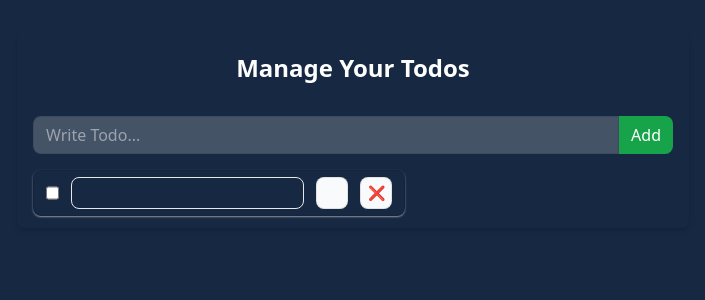
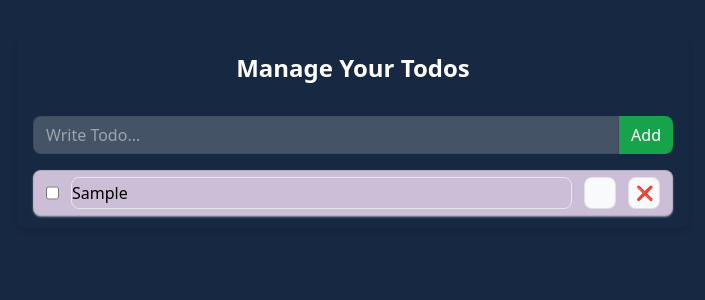
Before and after one commit to shivanshuhere/context-localStorage, a React (Vite) app: page / in a window 1280 px wide. Both pictures are taken after typing "Sample" into the empty fields and a click on the button "Add". Shown: the top 300 px of the page, without its empty margins (287-992 px from the left). Built offline with nearby package versions, Linux system fonts and the light colour scheme.

Commit message:
add addtodo and local storage

```diff
--- a/src/App.jsx
+++ b/src/App.jsx
@@ -1,14 +1,22 @@
-import { useState } from "react";
+import { useEffect, useState } from "react";
 import { TodoForm, TodoItem } from "./components";
 import { TodoProvider, useTodo } from "./context/TodoContext";
 function App() {
     const [todoArr, setTodoArr] = useState([]);
-    const addTodo = (title) => {
-        setTodoArr((prev) => {
-            title: title;
-        });
+    const addTodo = (todo) => {
+        setTodoArr((prev) => [todo, ...prev]);
     };
 
+    // get array from local storage
+    useEffect(() => {
+        const arr = JSON.parse(localStorage.getItem("todos"));
+        if (arr && arr.length > 0) setTodoArr(arr);
+    }, []);
+
+    //set array to local storage
+    useEffect(() => {
+        localStorage.setItem("todos", JSON.stringify(todoArr));
+    }, [todoArr]);
     return (
         <TodoProvider value={{ todoArr, addTodo }}>
             <div className="bg-[#172842] min-h-screen py-8">
@@ -22,7 +30,11 @@ function App() {
                     </div>
                     <div className="flex flex-wrap gap-y-3">
                         {/*Loop and Add TodoItem here */}
-                        <TodoItem />
+                        {todoArr.map((ele) => (
+                            <div className="w-full" key={ele.id}>
+                                <TodoItem todo={ele} />
+                            </div>
+                        ))}
                     </div>
                 </div>
             </div>
--- a/src/components/TodoForm.jsx
+++ b/src/components/TodoForm.jsx
@@ -3,21 +3,23 @@ import { useTodo } from "../context/TodoContext";
 
 function TodoForm() {
     const { addTodo } = useTodo();
+
     const [title, setTitle] = useState("");
 
     const add = (e) => {
         e.preventDefault();
         if (!title) return;
-        addTodo(title);
+        addTodo({ title, id: Date.now(), done: false });
         setTitle("");
     };
+
     return (
-        <form className="flex" onSubmit={add}>
+        <form className="flex" onSubmit={(e) => add(e)}>
             <input
                 type="text"
+                placeholder="Write Todo..."
                 value={title}
-                onChange={(e) => addTodo(e.target.value)}
-                placeholder="Write Todo..."
+                onChange={(e) => setTitle(e.target.value)}
                 className="w-full border border-black/10 rounded-l-lg px-3 outline-none duration-150 bg-white/20 py-1.5"
             />
             <button
@@ -29,5 +31,4 @@ function TodoForm() {
         </form>
     );
 }
-
 export default TodoForm;
--- a/src/components/TodoItem.jsx
+++ b/src/components/TodoItem.jsx
@@ -1,26 +1,28 @@
-function TodoItem() {
+import { useTodo } from "../context/TodoContext";
+
+function TodoItem({ todo }) {
     return (
         <div
             className={`flex border border-black/10 rounded-lg px-3 py-1.5 gap-x-3 shadow-sm shadow-white/50 duration-300  text-black
+            ${todo.done ? "bg-[#c6e9a7]" : "bg-[#ccbed7]"}
             `}
-            // ${done ? "bg-[#c6e9a7]" : "bg-[#ccbed7]"}
         >
             <input
                 type="checkbox"
                 className="cursor-pointer"
-                // checked={done}
+                checked={todo.done}
                 // onChange={() => handleToggle}
             />
             <input
+                value={todo.title}
                 type="text"
                 className={`border outline-none w-full bg-transparent rounded-lg `}
                 //    ${  isTodoEditable
                 //         ? "border-black/10 px-2"
                 //         : "border-transparent"
                 // } ${todo.completed ? "line-through" : ""}`}
-                // value={title}
                 // onChange={(e) => setTodoMsg(e.target.value)}
-                // readOnly={!isTodoEditable}
+                readOnly={true}
             />
 
             {/* Edit, Save Button */}
--- a/src/context/TodoContext.js
+++ b/src/context/TodoContext.js
@@ -8,8 +8,7 @@ export const TodoContext = createContext({
             done: false,
         },
     ],
-    addTodo: (todoArr) => {},
-    toggleDone: (id) => {},
+    addTodo: (todo) => {},
 });
 
 export const useTodo = () => useContext(TodoContext);
```
